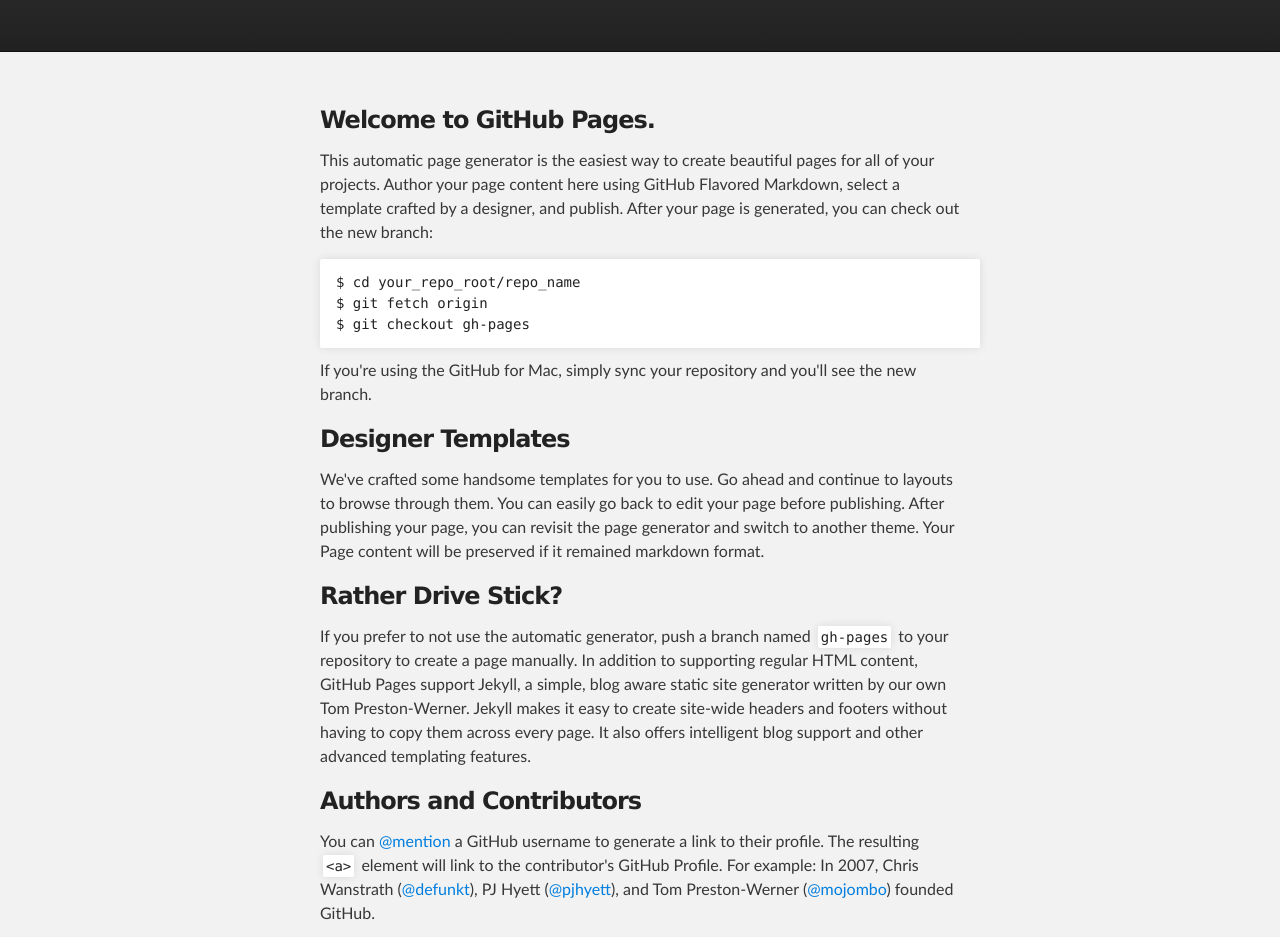
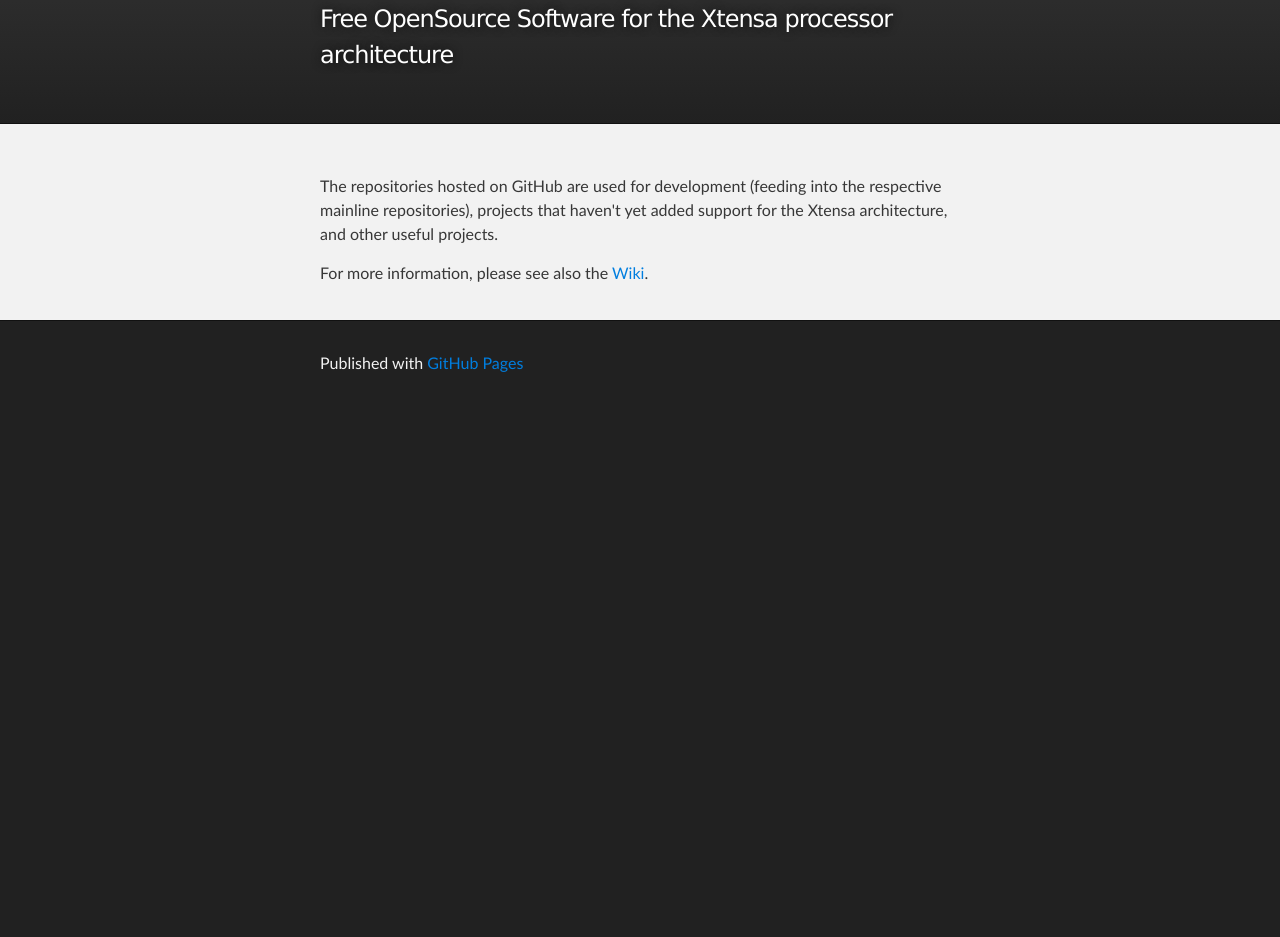
Before and after one commit to foss-xtensa/foss-xtensa.github.io, a plain HTML site: page index.html in a window 1280 px wide. Shown: the part 122-1059 px from the top of the page. After the commit the page ends 800 px from the top, so only its background shows below. Drawn offline with Linux system fonts and the light colour scheme.

Commit message:
Replace master branch with page content via GitHub

```diff
--- a/index.html
+++ b/index.html
@@ -4,11 +4,11 @@
   <head>
     <meta charset='utf-8' />
     <meta http-equiv="X-UA-Compatible" content="chrome=1" />
-    <meta name="description" content="Foss-xtensa.github.io : " />
+    <meta name="description" content="FOSS-Xtensa : Free OpenSource Software for the Xtensa processor architecture" />
 
     <link rel="stylesheet" type="text/css" media="screen" href="stylesheets/stylesheet.css">
 
-    <title>Foss-xtensa.github.io</title>
+    <title>FOSS-Xtensa</title>
   </head>
 
   <body>
@@ -18,8 +18,8 @@
         <header class="inner">
           <a id="forkme_banner" href="https://github.com/foss-xtensa">View on GitHub</a>
 
-          <h1 id="project_title">Foss-xtensa.github.io</h1>
-          <h2 id="project_tagline"></h2>
+          <h1 id="project_title">FOSS-Xtensa</h1>
+          <h2 id="project_tagline">Free OpenSource Software for the Xtensa processor architecture</h2>
 
         </header>
     </div>
@@ -27,37 +27,9 @@
     <!-- MAIN CONTENT -->
     <div id="main_content_wrap" class="outer">
       <section id="main_content" class="inner">
-        <h3>
-<a name="welcome-to-github-pages" class="anchor" href="#welcome-to-github-pages"><span class="octicon octicon-link"></span></a>Welcome to GitHub Pages.</h3>
+        <p>The repositories hosted on GitHub are used for development (feeding into the respective mainline repositories), projects that haven't yet added support for the Xtensa architecture, and other useful projects.</p>
 
-<p>This automatic page generator is the easiest way to create beautiful pages for all of your projects. Author your page content here using GitHub Flavored Markdown, select a template crafted by a designer, and publish. After your page is generated, you can check out the new branch:</p>
-
-<pre><code>$ cd your_repo_root/repo_name
-$ git fetch origin
-$ git checkout gh-pages
-</code></pre>
-
-<p>If you're using the GitHub for Mac, simply sync your repository and you'll see the new branch.</p>
-
-<h3>
-<a name="designer-templates" class="anchor" href="#designer-templates"><span class="octicon octicon-link"></span></a>Designer Templates</h3>
-
-<p>We've crafted some handsome templates for you to use. Go ahead and continue to layouts to browse through them. You can easily go back to edit your page before publishing. After publishing your page, you can revisit the page generator and switch to another theme. Your Page content will be preserved if it remained markdown format.</p>
-
-<h3>
-<a name="rather-drive-stick" class="anchor" href="#rather-drive-stick"><span class="octicon octicon-link"></span></a>Rather Drive Stick?</h3>
-
-<p>If you prefer to not use the automatic generator, push a branch named <code>gh-pages</code> to your repository to create a page manually. In addition to supporting regular HTML content, GitHub Pages support Jekyll, a simple, blog aware static site generator written by our own Tom Preston-Werner. Jekyll makes it easy to create site-wide headers and footers without having to copy them across every page. It also offers intelligent blog support and other advanced templating features.</p>
-
-<h3>
-<a name="authors-and-contributors" class="anchor" href="#authors-and-contributors"><span class="octicon octicon-link"></span></a>Authors and Contributors</h3>
-
-<p>You can <a href="https://github.com/blog/821" class="user-mention">@mention</a> a GitHub username to generate a link to their profile. The resulting <code>&lt;a&gt;</code> element will link to the contributor's GitHub Profile. For example: In 2007, Chris Wanstrath (<a href="https://github.com/defunkt" class="user-mention">@defunkt</a>), PJ Hyett (<a href="https://github.com/pjhyett" class="user-mention">@pjhyett</a>), and Tom Preston-Werner (<a href="https://github.com/mojombo" class="user-mention">@mojombo</a>) founded GitHub.</p>
-
-<h3>
-<a name="support-or-contact" class="anchor" href="#support-or-contact"><span class="octicon octicon-link"></span></a>Support or Contact</h3>
-
-<p>Having trouble with Pages? Check out the documentation at <a href="http://help.github.com/pages">http://help.github.com/pages</a> or contact <a href="mailto:support@github.com">support@github.com</a> and we’ll help you sort it out.</p>
+<p>For more information, please see also the <a href="http://wiki.linux-xtensa.org">Wiki</a>.</p>
       </section>
     </div>
 
```
Also changed, not shown: params.json (+1 -1 lines).
